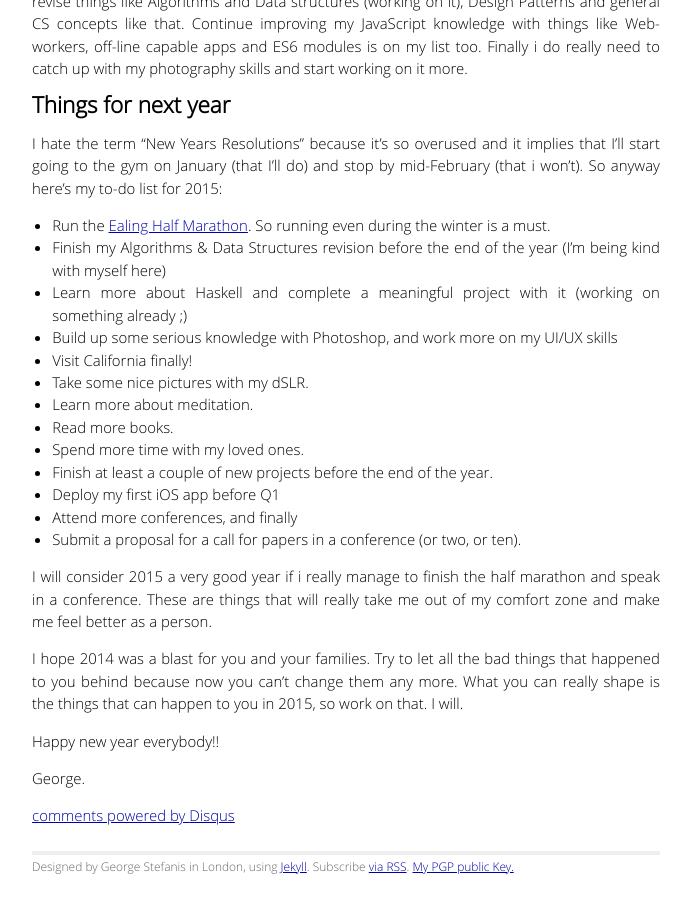
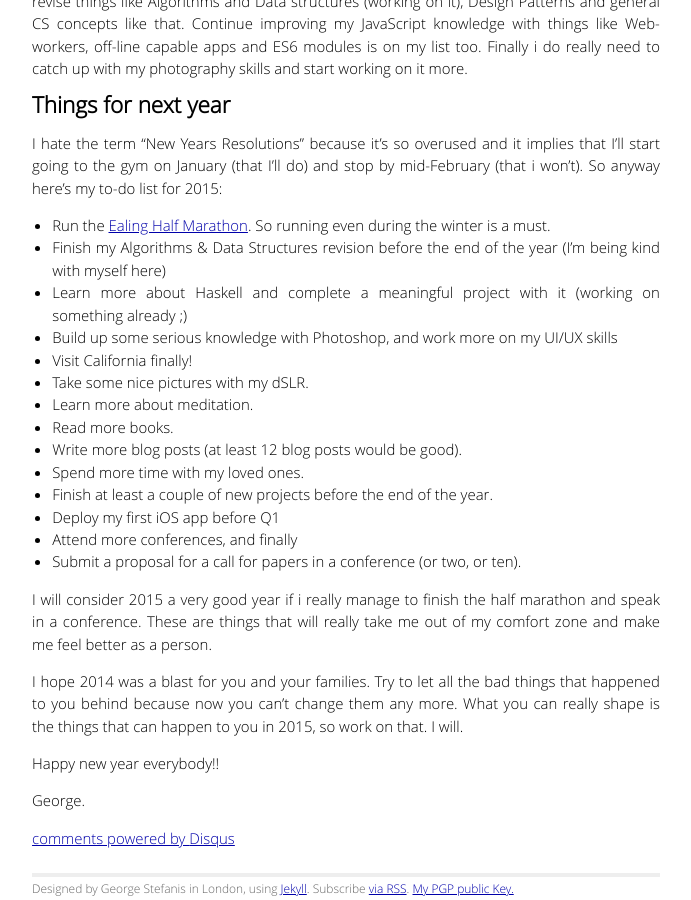
Before and after one commit to skywritergr/georgestefanis.com, a Jekyll site: the page built from _posts/2014-12-30-2014-year-review.markdown, in a window 1280 px wide and 900 px high, scrolled down 1418 px. Shown: the whole window, without its empty margins (294-985 px from the left). Built offline with Jekyll 4.4.1, drawn with Linux system fonts in a browser that asks for light colours; Markdown is read by kramdown in place of the engine named in the settings; comment, search, counter and statistics services are not loaded; before the commit the page ends 2295 px from its top, so only the background shows below that.

Commit message:
2014, year in review corrections

```diff
--- a/_posts/2014-12-30-2014-year-review.markdown
+++ b/_posts/2014-12-30-2014-year-review.markdown
@@ -37,6 +37,7 @@ I hate the term "New Years Resolutions" because it's so overused and it implies
 * Take some nice pictures with my dSLR.
 * Learn more about meditation.
 * Read more books.
+* Write more blog posts (at least 12 blog posts would be good).
 * Spend more time with my loved ones.
 * Finish at least a couple of new projects before the end of the year.
 * Deploy my first iOS app before Q1
```
